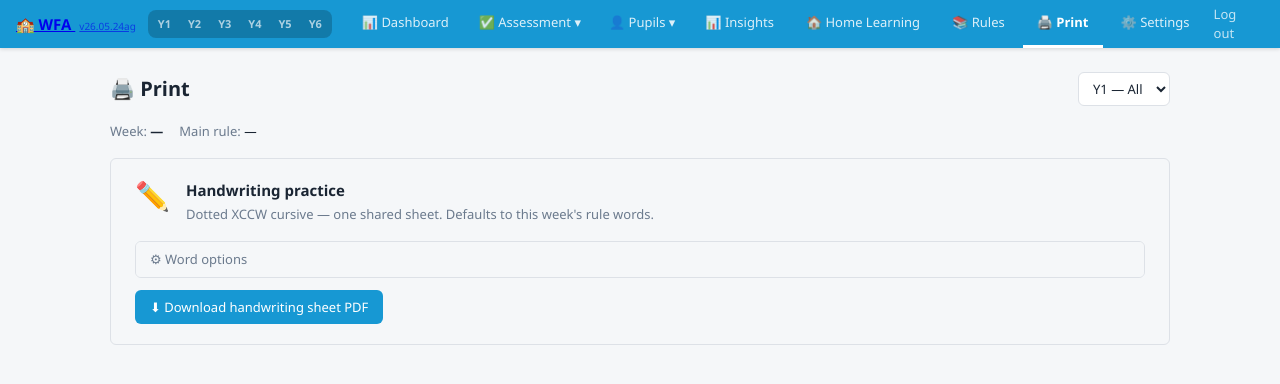
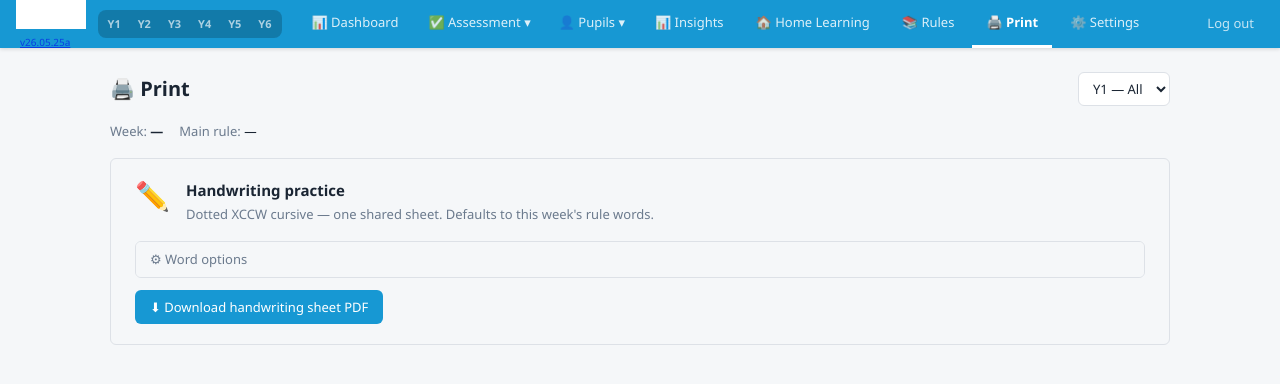
Before and after one commit to wallscourtfarm/wfa-app, a Flask app: page /print in a window 1280 px wide. Shown: the top 384 px of the page. Run offline with Flask 3, Linux system fonts and the light colour scheme; the visitor is signed in with stand-in values (Sample User, id 1); data that the repository does not hold is empty.

Commit message:
Nav: replace emoji with WFA logo; v26.05.25a
- static/wfa_logo.webp: logo sourced from spelling-shed-app repo
- base.html: img tag with url_for, white filter for nav contrast
- style.css: .nav-logo 32px height, brightness invert for white on coloured nav

```diff
--- a/static/css/style.css
+++ b/static/css/style.css
@@ -518,6 +518,13 @@ body {
 .settings-row:last-child { margin-bottom:0; }
 .settings-label   { font-size:13px; color:var(--muted); min-width:130px; }
 .settings-save-row{ padding:4px 0; }
+
+.nav-logo {
+  height: 32px;
+  width: auto;
+  display: block;
+  filter: brightness(0) invert(1);
+}
 
 .nav-version { font-size:10px; font-weight:400; opacity:.6; margin-left:4px; }
 
--- a/templates/base.html
+++ b/templates/base.html
@@ -24,7 +24,10 @@
 </head>
 <body>
   <nav class="topnav">
-    <a href="{{ url_for('dash.dashboard') }}" class="nav-brand">🏫 WFA <span class="nav-version">v26.05.24ag</span></a>
+    <a href="{{ url_for('dash.dashboard') }}" class="nav-brand">
+      <img src="{{ url_for('static', filename='wfa_logo.webp') }}" alt="Wallscourt Farm Academy" class="nav-logo">
+      <span class="nav-version">v26.05.25a</span>
+    </a>
     <div class="year-switcher">
       {% for yr in all_year_groups %}
       <a href="/set-year/{{ yr }}" class="yr-btn {% if active_year == yr %}active{% endif %}">Y{{ yr }}</a>
```
Also changed, not shown: static/wfa_logo.webp (added).
